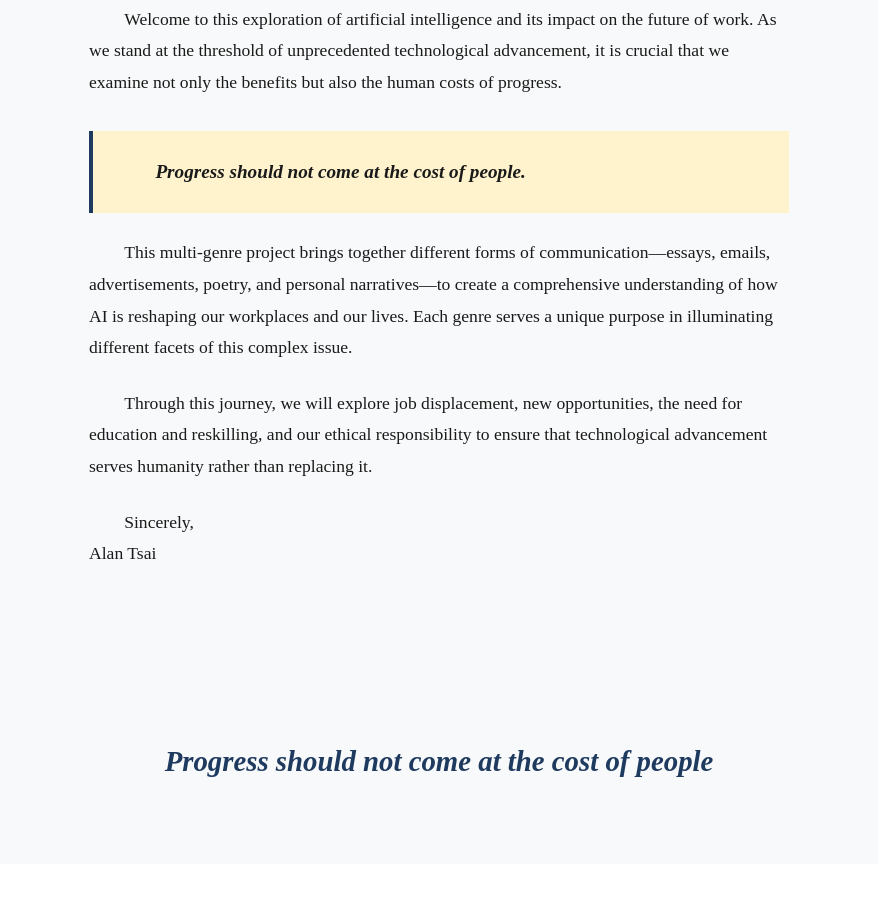
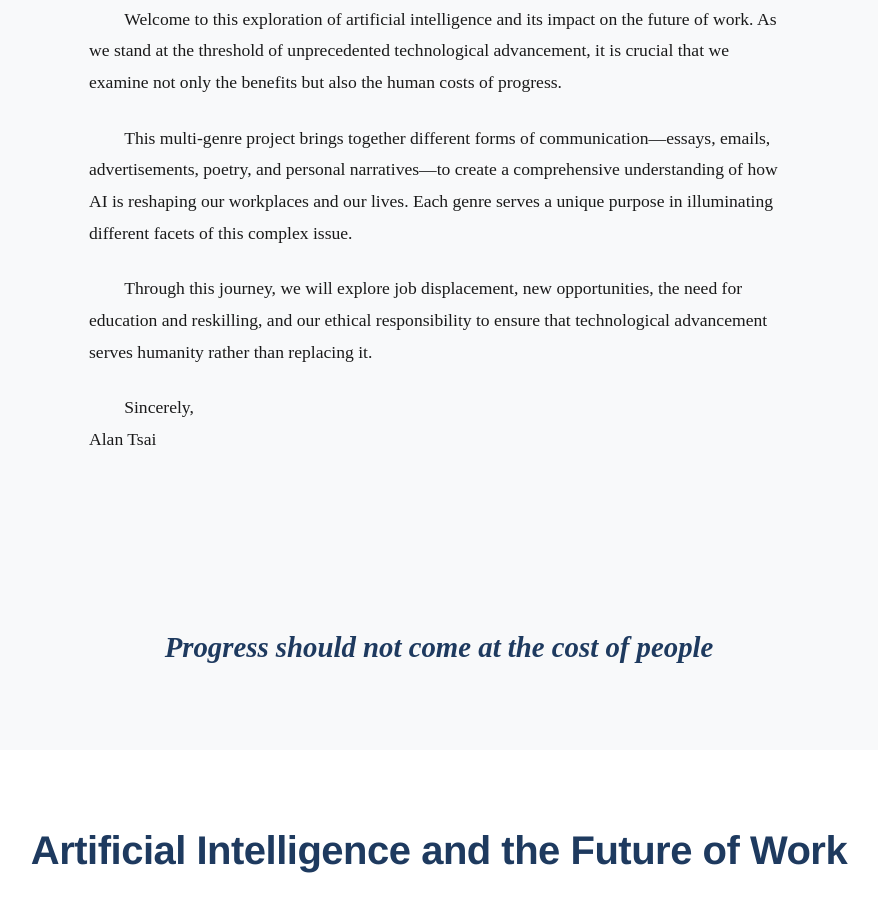
Before and after one commit to AlanGlitching/MultiGenre, a React (Vite) app: page / in a window 1280 px wide. Shown: the part 1020-1944 px from the top of the page, without its empty margins (201-1079 px from the left). Built offline with nearby package versions, Linux system fonts and the light colour scheme.

Commit message:
Remove repetitive highlight paragraph from App.jsx to streamline content and enhance readability.

```diff
--- a/src/App.jsx
+++ b/src/App.jsx
@@ -198,9 +198,6 @@ function App() {
               Welcome to this exploration of artificial intelligence and its impact on the future of work.
               As we stand at the threshold of unprecedented technological advancement, it is crucial that
               we examine not only the benefits but also the human costs of progress.
-            </p>
-            <p className="repetend-highlight">
-              <strong>Progress should not come at the cost of people.</strong>
             </p>
             <p>
               This multi-genre project brings together different forms of communication—essays, emails,
```
